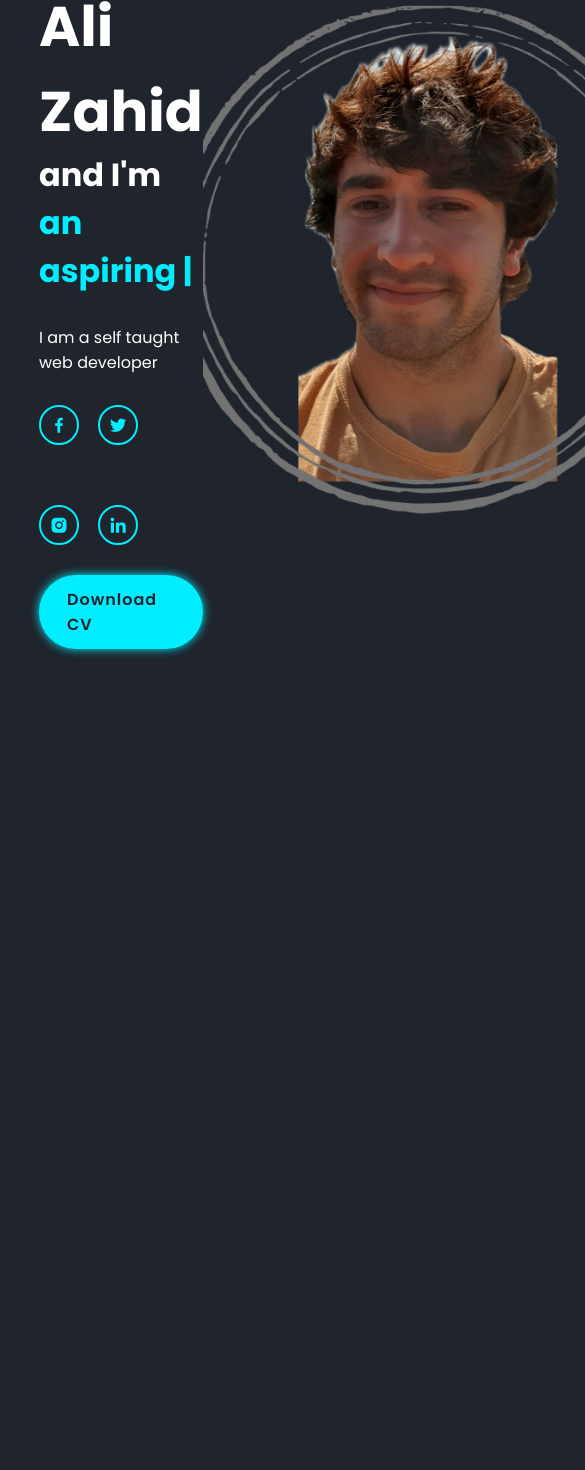
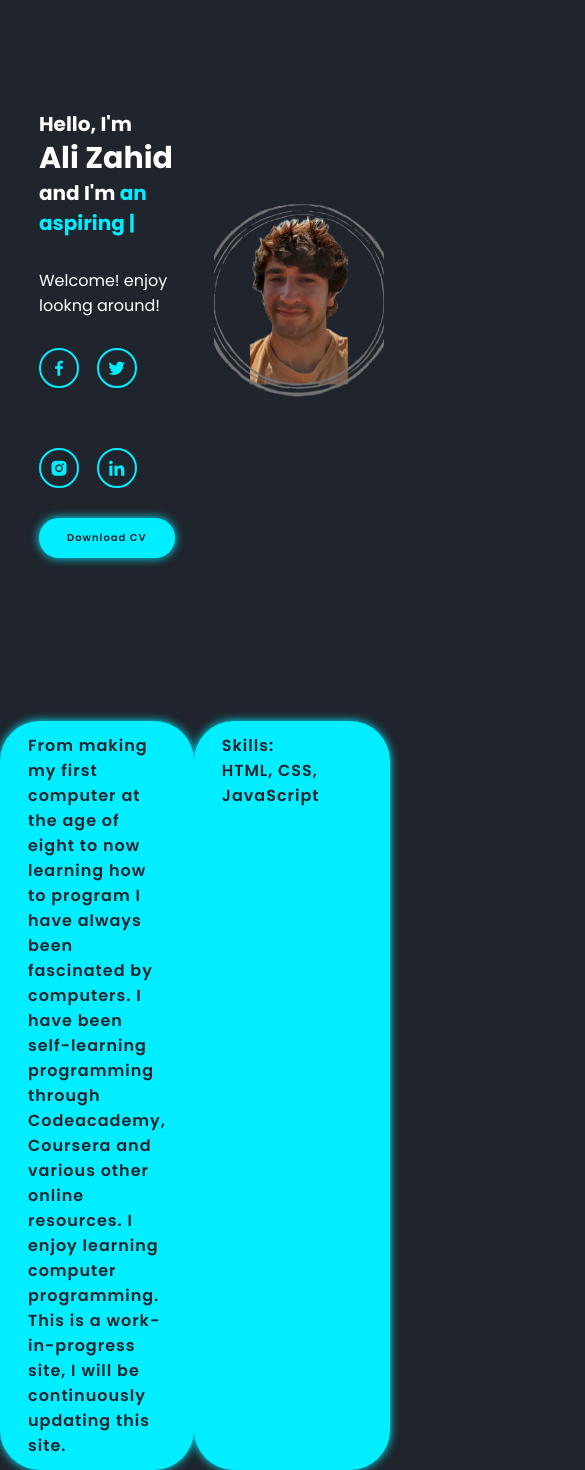
Before and after one commit to AliZahid117/AliZahid117.github.io, a plain HTML site: page index.html in a window 390 px wide. Shown: the part 163-1633 px from the top of the page, 585 px wide, since content can reach past the window. Before the commit the page ends 844 px from the top, so only its background shows below. Drawn offline with nearby package versions, Linux system fonts and the light colour scheme.

Commit message:
Added about and skills, also added media queries

```diff
--- a/index.html
+++ b/index.html
@@ -13,7 +13,7 @@
 <body>
 
     <header class="header">
-        <a href="#" class="logo">Portfolio.</a>
+        <a href="#" class="logo">Ali Zahid.</a>
 
         <nav class="navbar">
             <a href="#home" style="--i:1;" class="active">Home</a>
@@ -26,26 +26,32 @@
 
     <section class="home">
         <div class="home-content">
-            <h3>Hello, I'm</h3>
-            <h1>Ali Zahid</h1>
-            <h3>and I'm <span class="multiple-text"></span></h3>
-            <p>I am a self taught web developer</p>
+            <h3 id="small1">Hello, I'm</h3>
+            <h1 id="small2">Ali Zahid</h1>
+            <h3 id="small3">and I'm <span class="multiple-text" id="small4"></span></h3>
+            <p>Welcome! enjoy lookng around!</p>
             <div class="social-media">
                 <a href="#" style="--i:7;"><i class='bx bxl-facebook'></i></a>
                 <a href="#" style="--i:8;"><i class='bx bxl-twitter'></i></a>
                 <a href="#" style="--i:9;"><i class='bx bxl-instagram-alt'></i></a>
                 <a href="#" style="--i:10;"><i class='bx bxl-linkedin'></i></a>
             </div>
-            <a href="#" class="btn">Download CV</a>
+            <a href="Ali_Zahid_CV.pdf" class="btn" download>Download CV</a>
         </div>
 
         <div class="home-img">
             <img src="home.png" alt="Portrait of Ali">
         </div>
     </section>
+    <section class="as" id="about">
+        <p class ="about">From making my first computer at the age of eight to now learning how to program I have always been fascinated by
+        computers. I have been self-learning programming through Codeacademy, Coursera and various other online resources. I
+        enjoy learning computer programming. This is a work-in-progress site, I will be continuously updating this site.</p>
+        <p class="skills" id="skills">Skills:<br> HTML, CSS, JavaScript</p>
+    </section>
 
 
-    <!--<script src="https://cdn.jsdelivr.net/npm/typed.js@2.0.12"></script> -->
+
     <script src="https://unpkg.com/typed.js@2.1.0/dist/typed.umd.js"></script>
     <script src="script.js"></script>
 </body>
--- a/style.css
+++ b/style.css
@@ -158,7 +158,109 @@ body {
 
 }
 
-/*KEYFRAMES ANIMATION*/
+@media screen and (min-width: 2000px) {
+    .home-img {
+        margin-right: 40%;
+    }
+
+    .navbar {
+        margin-right: 40%;
+    }
+}
+
+@media screen and (max-width: 425px) {
+    .home-content {
+        font-size: 10px;
+        /* Reduce font size */
+        width: 150px;
+        /* Reduce width */
+        height: 150px;
+        /* Reduce height */
+        position: relative;
+        bottom: 250px;
+
+    }
+
+    .navbar a {
+        font-size: small;
+        position: relative;
+        display: block;
+        line-height: 20px;
+    }
+
+    .logo {
+        position: relative;
+        right: 20px;
+    }
+
+    .home-img img {
+        width: 170px;
+        position: relative;
+        left: 13px;
+        bottom: 100px;
+
+
+
+    }
+
+    .header {
+        position: relative;
+    }
+
+    #small1 {
+        font-size: 20px;
+    }
+
+    #small2 {
+        font-size: 30px;
+    }
+
+    #small3 {
+        font-size: 20px;
+    }
+
+    .about .skills {}
+}
+
+.as {
+    display: flex;
+    justify-content: space-evenly;
+    position: relative;
+    bottom: 100px;
+}
+
+.about {
+    display: inline-block;
+    width: 50%;
+    padding: 12px 28px;
+    background: #0ef;
+    border-radius: 40px;
+    box-shadow: 0 0 10px #0ef;
+    color: #1f242d;
+    letter-spacing: 1px;
+    text-decoration: none;
+    font-weight: 600;
+    opacity: 0;
+    animation: slideTop 1s ease forwards;
+    animation-delay: 2s;
+}
+
+.skills {
+    display: inline-block;
+    padding: 12px 28px;
+    background: #0ef;
+    border-radius: 40px;
+    box-shadow: 0 0 10px #0ef;
+    color: #1f242d;
+    letter-spacing: 1px;
+    text-decoration: none;
+    font-weight: 600;
+    opacity: 0;
+    animation: slideTop 1s ease forwards;
+    animation-delay: 2s;
+}
+
+/*KEYFRAMES ANIMATIONS*/
 
 @keyframes slideRight {
     0% {
```
Also changed, not shown: 1 other file.
